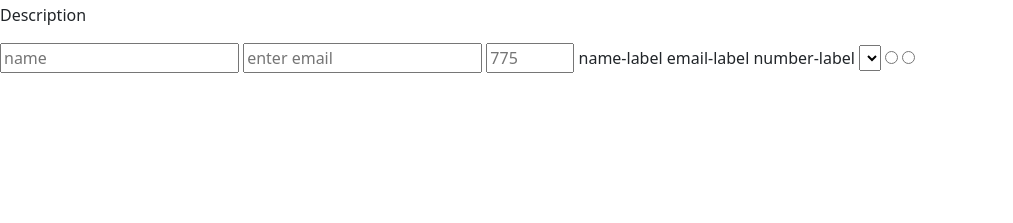
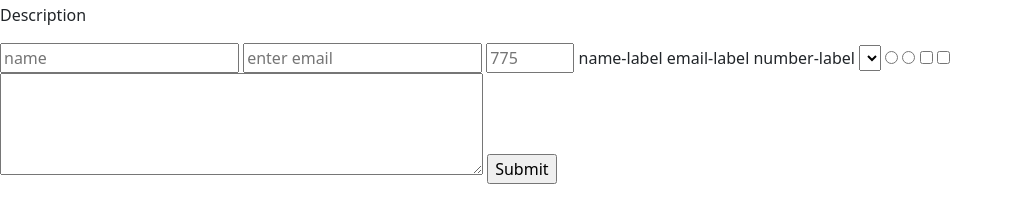
Before and after one commit to mdg0410/Microverse_Steven_Ernest, a plain HTML site: page index.html in a window 1280 px wide. Shown: the part 53-276 px from the top of the page, without its empty margins (0-1013 px from the left). Drawn offline with nearby package versions, Linux system fonts and the light colour scheme.

Commit message:
Final html code

```diff
--- a/index.html
+++ b/index.html
@@ -22,7 +22,11 @@
            <option></option>
         </select>
         <input type="radio" value=0 name="radio1">
-        <input type="radio" value=2 name="radio1">
+        <input type="radio" value=2 name="radio2">
+        <input type="checkbox" value=2 name="ch1">
+       <input type="checkbox" value=2 name="ch2">
+       <textarea id="w3review" name="w3review" rows="4" cols="50"></textarea>
+       <input id="submit" type="submit">
       </form>
 </body>
 </html>
```
